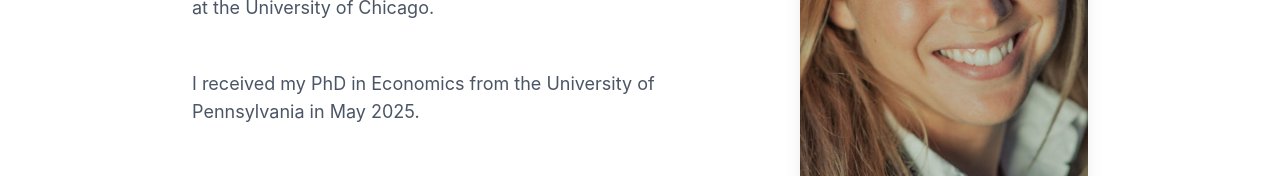
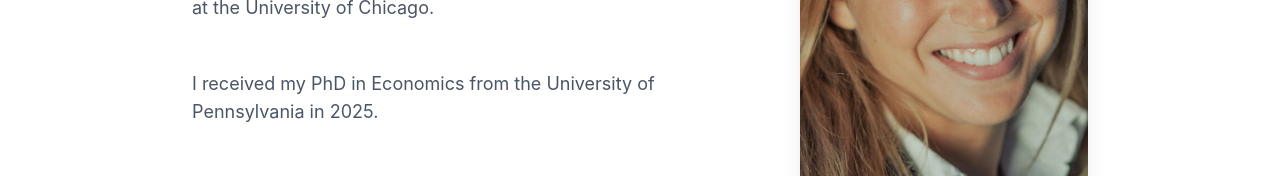
Before and after one commit to luciennedisch/luciennedisch.github.io, a React (Vite) app: page / in a window 1280 px wide. Shown: the part 342-518 px from the top of the page. Built offline with nearby package versions, Linux system fonts and the light colour scheme.

Commit message:
Update graduation year to 2025

```diff
--- a/src/pages/About.tsx
+++ b/src/pages/About.tsx
@@ -26,7 +26,7 @@ export const About = () => (
           </p>
           <p className="mt-4 md:mt-12 text-lg text-gray-600 max-w-prose mx-auto md:mx-0">
             I received my PhD in Economics from the University of Pennsylvania
-            in May 2025.
+            in 2025.
           </p>
           <p className="mt-6 md:mt-16 text-lg text-gray-600">
             Contact:{" "}
```
